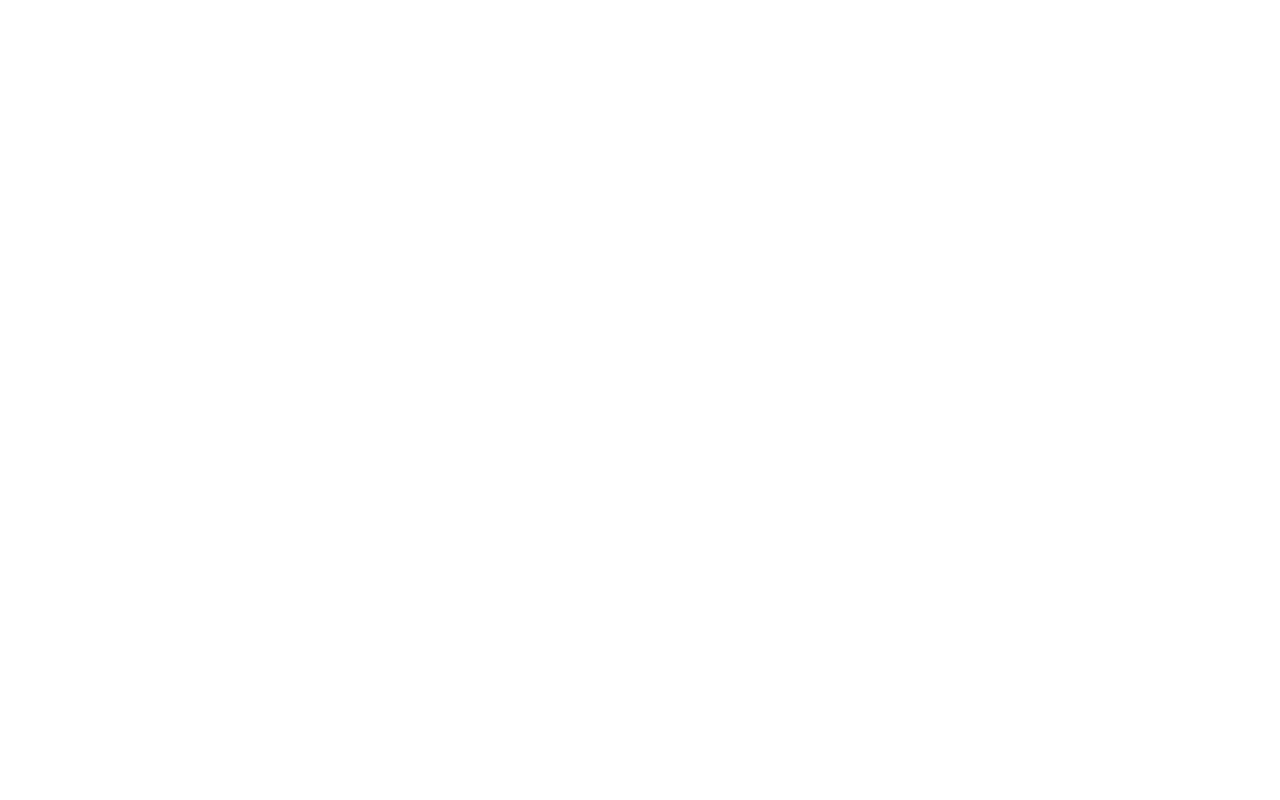
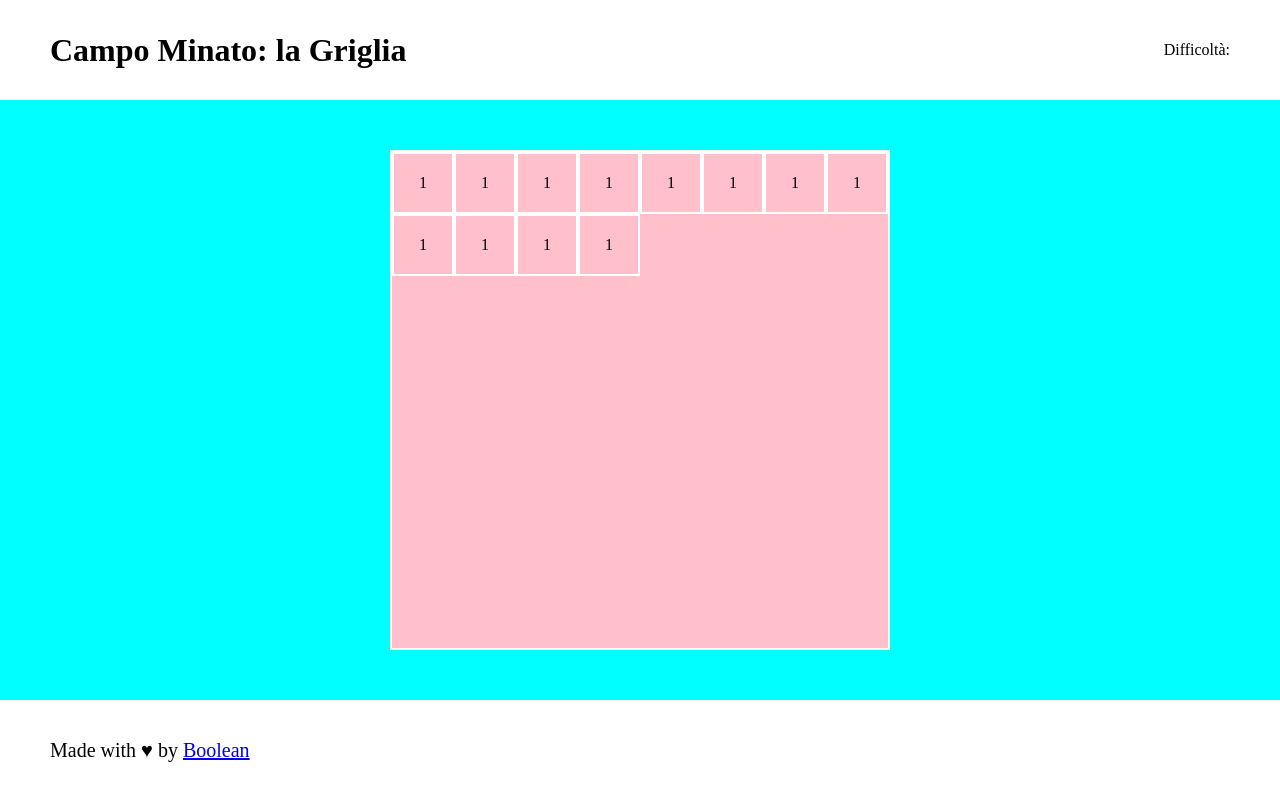
Before and after one commit to Darius104/js-campominato-grid, a plain HTML site: page index.html in a window 1280 px wide. Drawn offline with Linux system fonts and the light colour scheme.

Commit message:
base html && css Done

```diff
--- a/css/style.css
+++ b/css/style.css
@@ -3,3 +3,50 @@
     padding: 0;
     box-sizing: border-box;
 }
+.container{
+    width: 100%;
+    height: 100vh;
+}
+header{
+    padding: 0 50px;
+    height: 100px;
+    display: flex;
+    align-items: center;
+    justify-content: space-between;
+}
+/* main */
+main{
+    padding: 0 50px;
+    height: calc(100% - 200px);
+    background-color: cyan;
+    width: 100%;
+    display: flex;
+    justify-content: center;
+    align-items: center;
+}
+.game-grid{
+    width: 500px;
+    height: 500px;
+    border: 2px solid white;
+    background-color: pink;
+    display: flex;
+    flex-wrap: wrap;
+    align-content: flex-start;
+}
+.celle{
+    border:solid white 2px ;
+    width: calc(100% / 8);
+    height: calc(100% / 8);
+    display: flex;
+    justify-content: center;
+    align-items: center;
+}
+/* fine main */
+footer{
+    width: 100%;
+    height: 100px;
+    padding:0 50px;
+    font-size: 20px;
+    display: flex;
+    align-items: center;
+}
--- a/index.html
+++ b/index.html
@@ -9,7 +9,81 @@
     <title>Document</title>
 </head>
 <body>
+    <div class="container">
+        <!-- Header -->
+        <header>
+            <div>
+                <h1>Campo Minato: la Griglia</h1>
+            </div>
 
+            <div>
+                <span>Difficoltà: </span>
+            </div>
+        </header>
+        <!-- fine Header -->
+
+        <!-- Main -->
+        <main>
+            <div class="game-grid">
+
+                <div class="celle">
+                    <span>1</span>
+                </div>
+
+                <div class="celle">
+                    <span>1</span>
+                </div>
+
+                <div class="celle">
+                    <span>1</span>
+                </div>
+
+                <div class="celle">
+                    <span>1</span>
+                </div>
+
+                <div class="celle">
+                    <span>1</span>
+                </div>
+
+                <div class="celle">
+                    <span>1</span>
+                </div>
+
+                <div class="celle">
+                    <span>1</span>
+                </div>
+
+                <div class="celle">
+                    <span>1</span>
+                </div>
+
+                <div class="celle">
+                    <span>1</span>
+                </div>
+
+                <div class="celle">
+                    <span>1</span>
+                </div>
+
+                <div class="celle">
+                    <span>1</span>
+                </div>
+
+                <div class="celle">
+                    <span>1</span>
+                </div>
+
+            </div>
+        </main>
+        <!-- fine Main -->
+
+        <footer>
+            <div>
+                <span>Made with <span>&#9829</span> by <a href="#">Boolean</a></span>
+            </div>
+        </footer>
+    </div>
 
     <script type="text/javascript" src="js/script.js"></script>
 </body>
```
